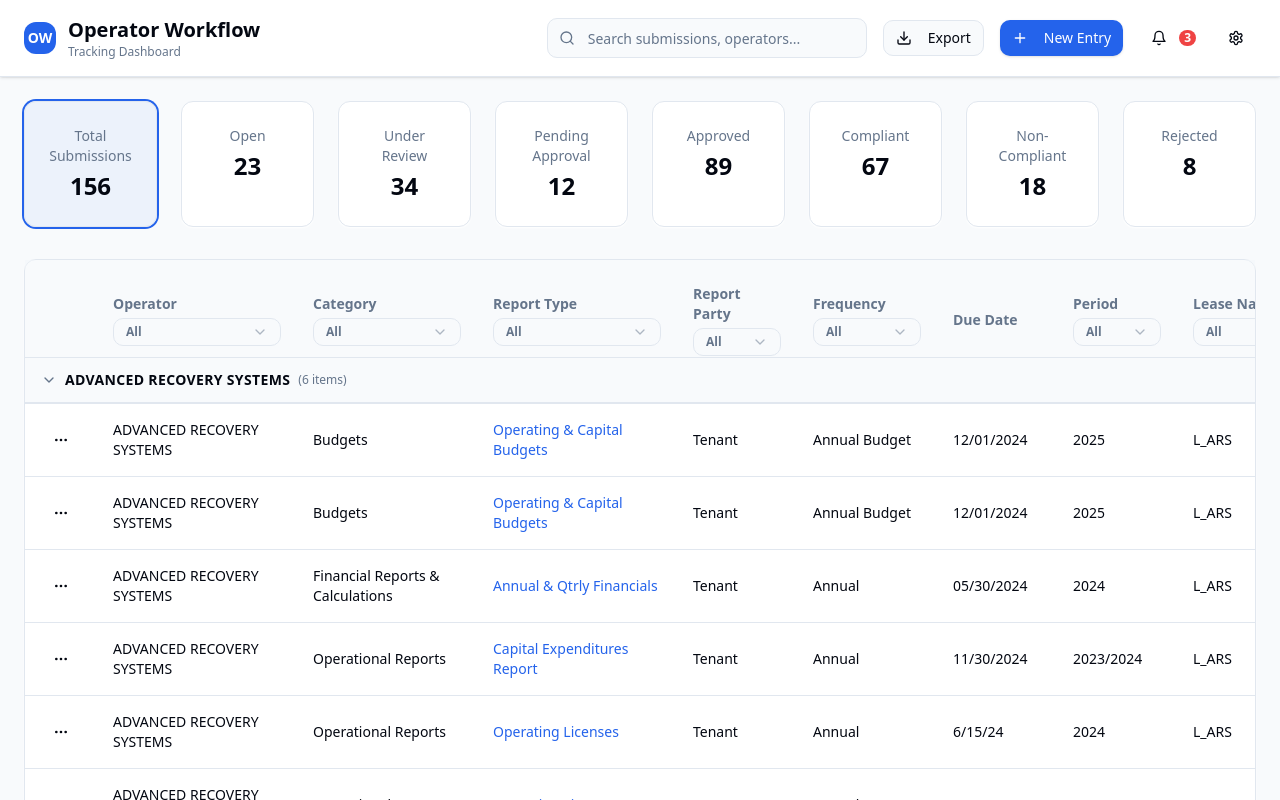
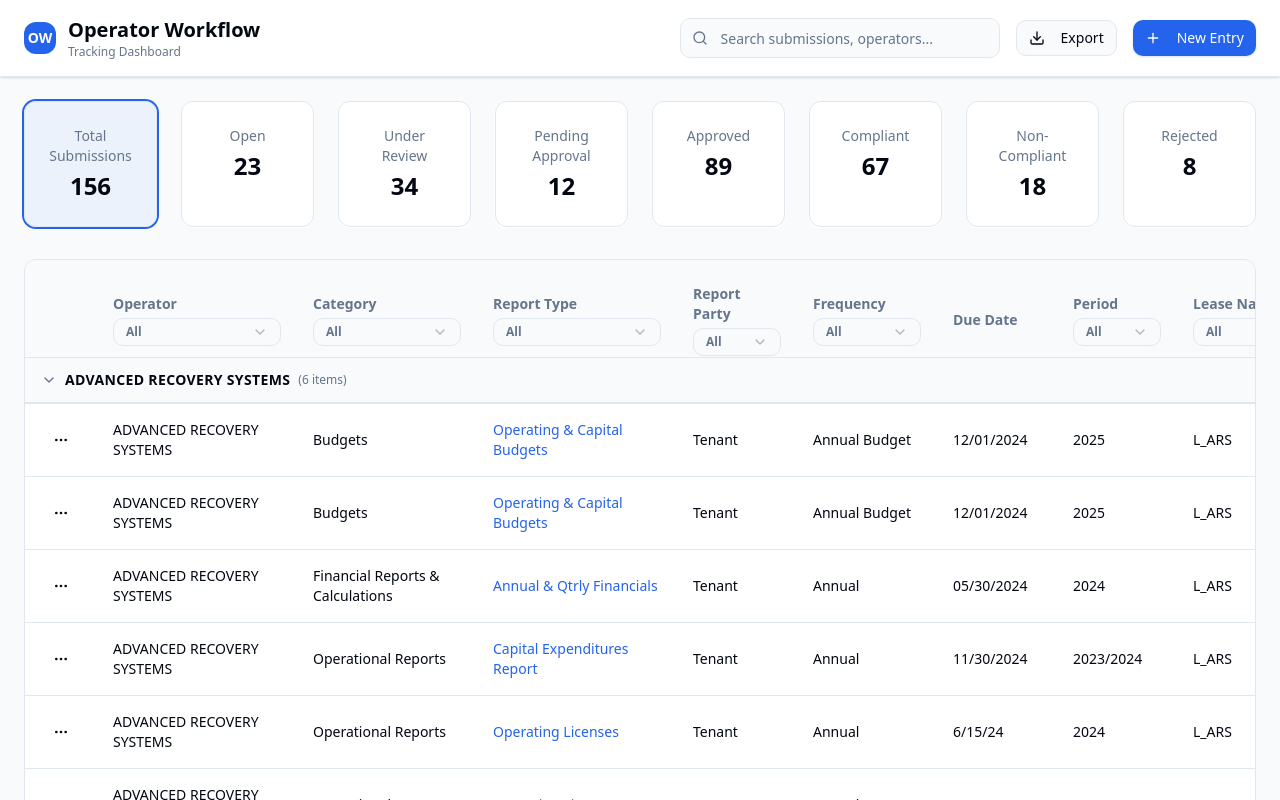
Before and after one commit to sipsoh/operator-admin-dashboard, a React (Vite) app: page / in a window 1280 px wide. Shown: the top 800 px of the page. Built offline with nearby package versions, Linux system fonts and the light colour scheme.

Commit message:
Remove notification icons
Removed the notification bell icon and the settings gear icon from the header.

```diff
--- a/src/components/DashboardLayout.tsx
+++ b/src/components/DashboardLayout.tsx
@@ -75,15 +75,6 @@ export const DashboardLayout = ({
                 New Entry
               </Button>
 
-              <div className="flex items-center space-x-2">
-                <Button variant="ghost" size="sm">
-                  <Bell className="h-4 w-4" />
-                  <Badge variant="destructive" className="ml-1 px-1 py-0 text-xs h-4">3</Badge>
-                </Button>
-                <Button variant="ghost" size="sm">
-                  <Settings className="h-4 w-4" />
-                </Button>
-              </div>
             </div>
           </div>
         </div>
```
